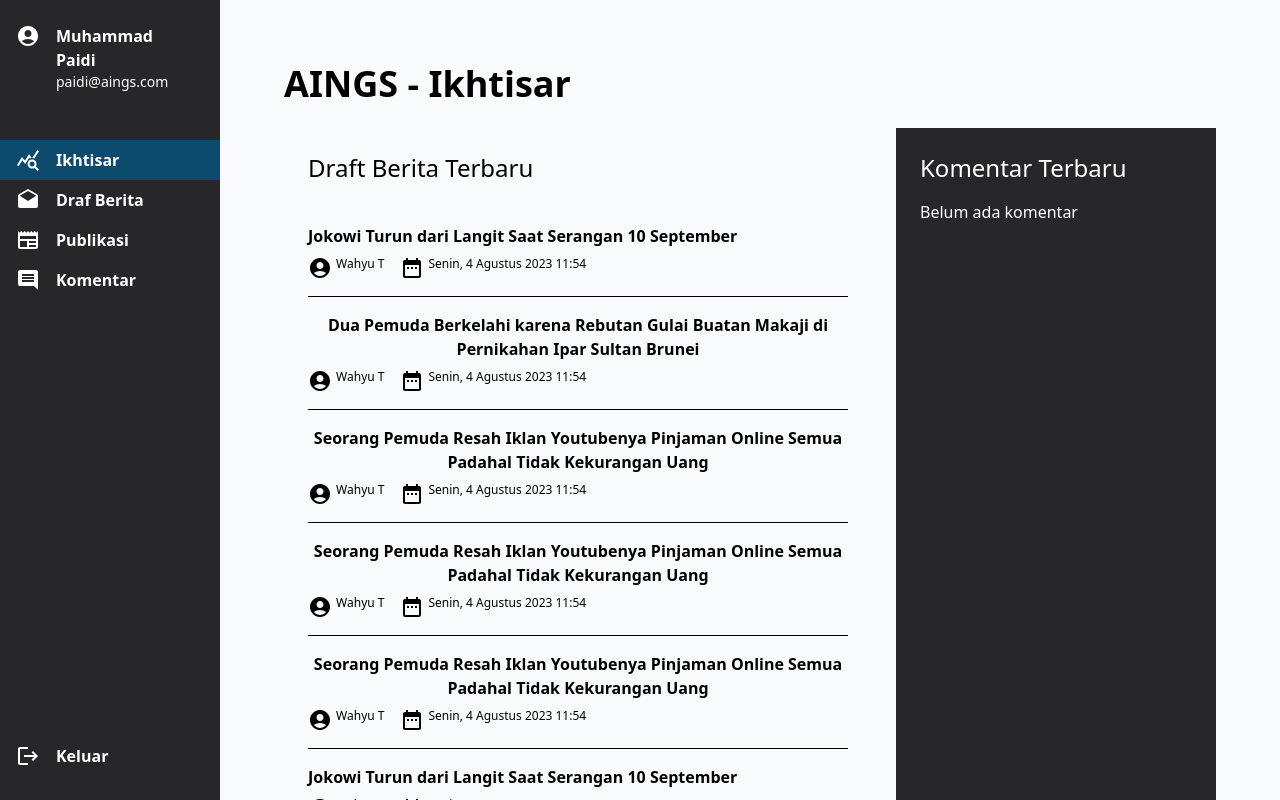
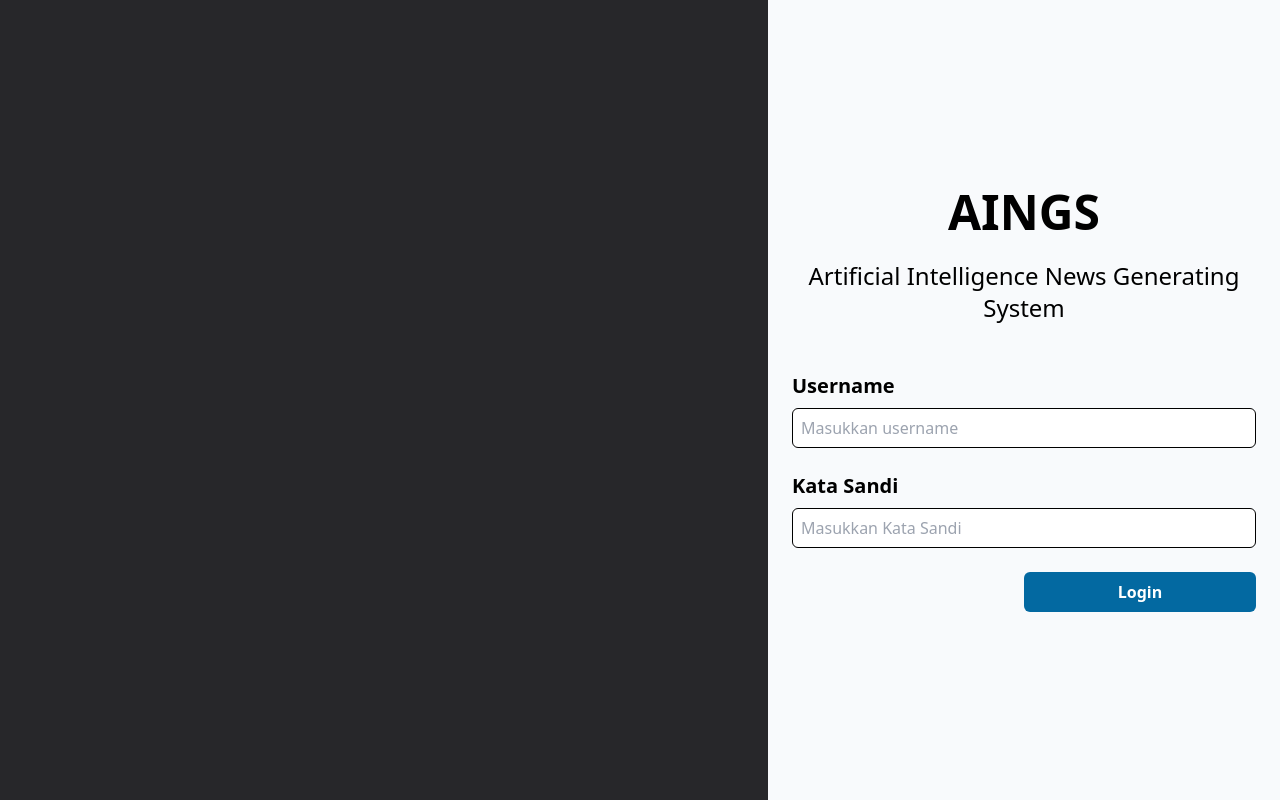
Before and after one commit to aings-project/cms-redaktur-fe, a Next.js app: page / in a window 1280 px wide. Built offline with nearby package versions, Linux system fonts and the light colour scheme.

Commit message:
feat: add login layout

```diff
--- /dev/null
+++ b/components/login/LoginLayout.jsx
@@ -0,0 +1,38 @@
+import React from "react";
+
+export default function LoginLayout({ onLogin }) {
+  return (
+    <div className="flex">
+      <div className="w-2/3 bg-zinc-800 h-screen"></div>
+      <div className="w-1/3 min-w-[512px] bg-slate-50 px-6 flex items-center justify-center">
+        <div>
+          <p className="text-black text-5xl font-extrabold text-center">
+            AINGS
+          </p>
+          <p className="text-center text-2xl font-normal mt-6 mb-12">
+            Artificial Intelligence News Generating System
+          </p>
+          <p className="text-black text-xl font-semibold mb-2">Username</p>
+          <input
+            className="border border-black rounded-md w-full h-10 mb-6 px-2"
+            placeholder="Masukkan username"
+          />
+          <p className="text-black text-xl font-semibold mb-2">Kata Sandi</p>
+          <input
+            className="border border-black rounded-md w-full h-10 px-2"
+            type="password"
+            placeholder="Masukkan Kata Sandi"
+          />
+          <div className="flex justify-end w-full ">
+            <button
+              onClick={onLogin}
+              className="w-1/2 h-10 mt-6 bg-sky-700 text-white text-base font-semibold rounded-md"
+            >
+              Login
+            </button>
+          </div>
+        </div>
+      </div>
+    </div>
+  );
+}
--- a/pages/index.js
+++ b/pages/index.js
@@ -1,6 +1,9 @@
 import React from "react";
-import Overview from "../pages/overview/index";
+import LoginLayout from "../components/login/LoginLayout";
+import { useRouter } from "next/router";
 
 export default function Home() {
-  return <Overview />;
+  const router = useRouter();
+
+  return <LoginLayout onLogin={() => router.push("/overview")} />;
 }
```
